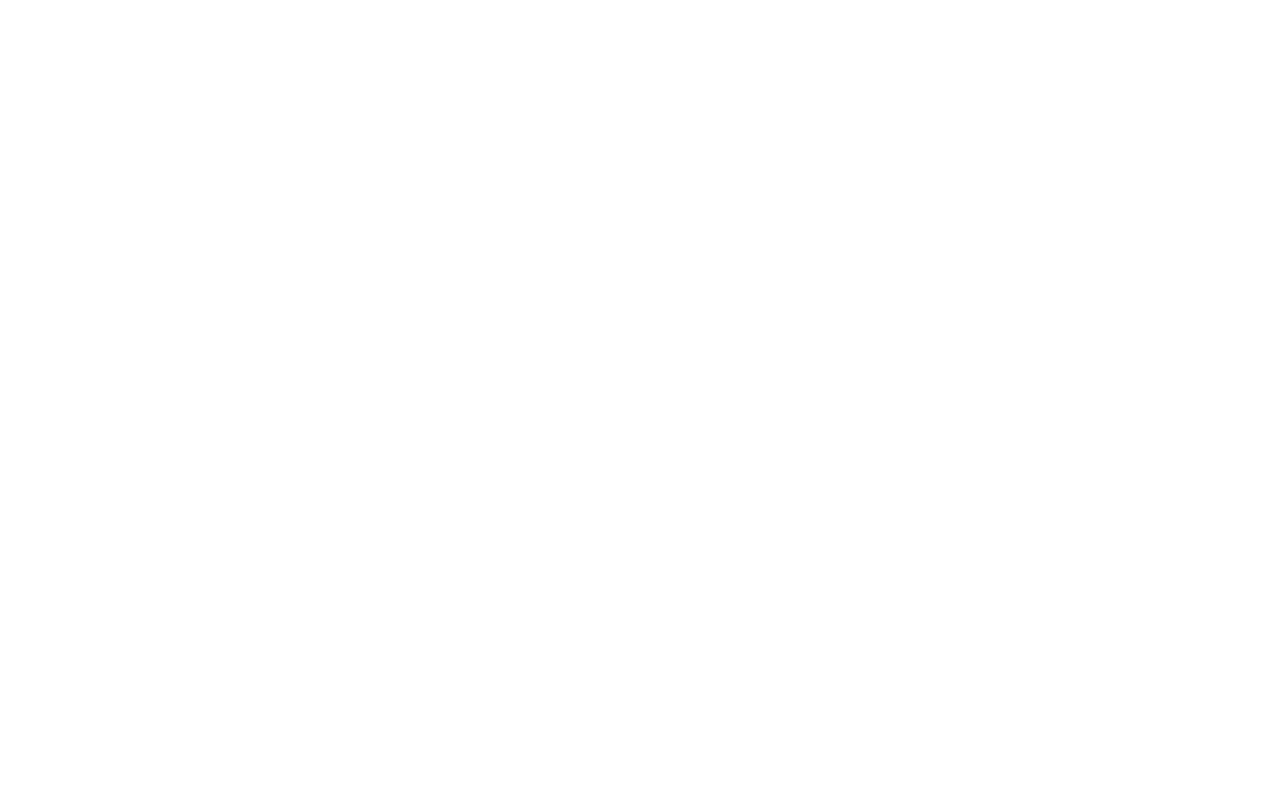
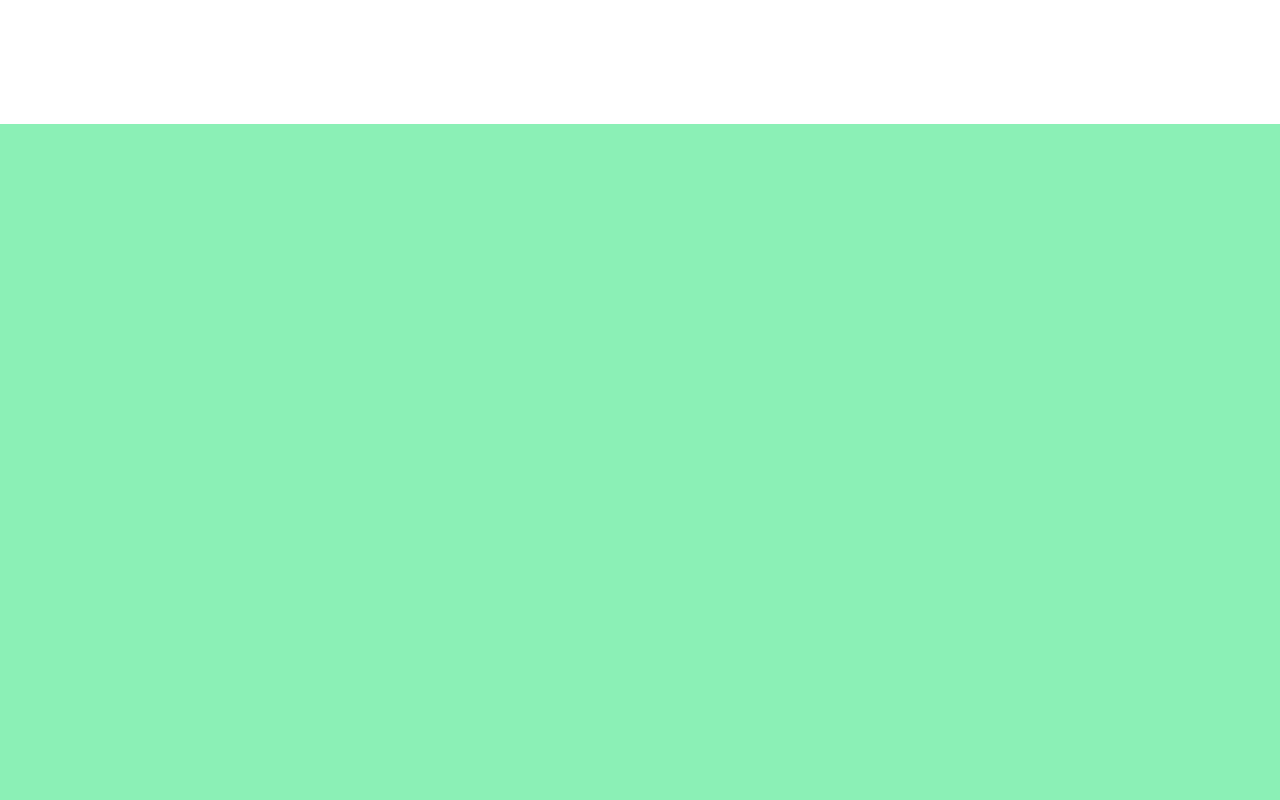
Before and after one commit to DGarg375/DGarg375.github.io, a React (Create React App) app: page / in a window 1280 px wide. Shown: the part 820-1620 px from the top of the page. Built offline with nearby package versions, Linux system fonts and the light colour scheme.

Commit message:
finish layout

```diff
--- a/src/App.css
+++ b/src/App.css
@@ -42,6 +42,54 @@
     font-size: 4.5rem;
     color: rgba(0, 0, 0, 0.65);
   }
+}
+
+#placeholder-1 {
+  height: 28vh;
+}
+#placeholder-2 {
+  height: 13vh;
+}
+#placeholder-3 {
+  height: 55vh;
+}
+
+.projects-slider {
+  height: 215vh;
+  width: 100%;
+}
+
+.projects-container {
+  position: sticky;
+  top: 0;
+  width: 100%;
+  height: 100vh;
+  display: flex;
+  justify-content: flex-end;
+  align-items: center;
+  background: rgba(25, 225, 110, 0.5);
+}
+
+.about-me-slider {
+  width: 100%;
+  height: 185vh;
+}
+
+.about-me-container {
+  position: sticky;
+  top: 0;
+  width: 100%;
+  height: 100vh;
+  display: flex;
+  align-items: center;
+  background: rgba(25, 225, 110, 0.5);
+}
+
+.contact-me {
+  height: 100vh;
+  width: 100%;
+  background-color: rgba(232, 218, 204, 1);
+
 }
 
 @media screen and (max-width: 1300px) {
--- a/src/App.js
+++ b/src/App.js
@@ -46,6 +46,16 @@
       </div>
       <div class="layout">
         <div class="intro-typewriter"><Typewriter texts={typewriterTexts} /></div>
+        <div class="placeholder-div" id="placeholder-1"></div>
+        <div class="projects-slider">
+          <div class="projects-container"></div>
+        </div>
+        <div class="placeholder-div" id="placeholder-2"></div>
+        <div class="about-me-slider">
+          <div class="about-me-container"></div>
+        </div>
+        <div class="placeholder-div" id="placeholder-3"></div>
+        <div class="contact-me"></div>
       </div>
       <div class="scroll-action"><ScrollAlert /></div>
     </div>
```
